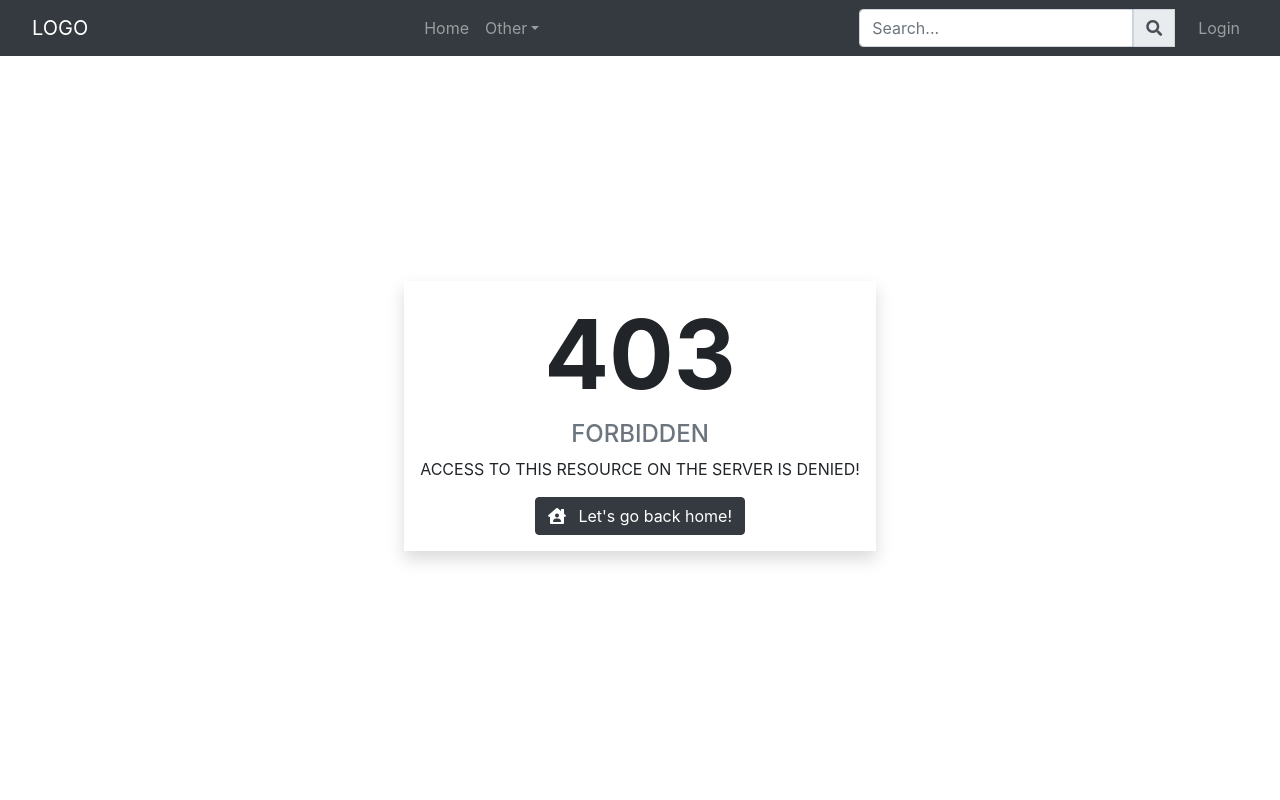
After one commit to vsantiago113/Flask-Boilerplate, a Flask app: template services/web_application/web_app/myapp/templates/403.html in a window 1280 px wide. The commit adds this page. Run offline with Flask 2, Linux system fonts and the light colour scheme; the template is opened without the code that fills it, so the values that code supplies are empty; data comes from the database, SQL or seed files in the repository; parts of the project's set-up code (start-up, migrations or seed data) failed here and were passed over; some libraries are stand-ins or nearby versions.

Commit message:
Restricted access to the Flask-Admin portal

```diff
--- a/services/web_application/web_app/myapp/__init__.py
+++ b/services/web_application/web_app/myapp/__init__.py
@@ -2,7 +2,7 @@ from flask import Flask, g
 from flask_login import LoginManager, current_user
 from flask_sqlalchemy import SQLAlchemy
 from flask_wtf.csrf import CSRFProtect
-from flask_admin import Admin
+from flask_admin import Admin, AdminIndexView
 
 SECRET_KEY = 'mysupersecretkey'
 
@@ -25,7 +25,16 @@ database = SQLAlchemy(application)
 
 csrf = CSRFProtect(application)
 
-admin = Admin(application, name='My Flask App', template_mode='bootstrap4')
+
+# Create customized index view class
+class MyAdminIndexView(AdminIndexView):
+    def is_accessible(self):
+        if current_user.is_authenticated:
+            return current_user.is_admin
+        return False
+
+
+admin = Admin(application, name='My Flask App', template_mode='bootstrap4', index_view=MyAdminIndexView())
 
 
 @application.before_request
--- /dev/null
+++ b/services/web_application/web_app/myapp/templates/403.html
@@ -0,0 +1,14 @@
+{% extends 'layout.html' %}
+
+{% block title %}401 Error{% endblock %}
+
+{% block container %}
+    <div class="full-screen-size-fixed-container d-flex justify-content-center align-items-center">
+        <div class="p-3 text-center shadow">
+            <h1 class="display-1 font-weight-bold ">403</h1>
+            <h4 class="text-muted">FORBIDDEN</h4>
+            <p class="">ACCESS TO THIS RESOURCE ON THE SERVER IS DENIED!</p>
+            <a class="btn btn-dark" href="{{ url_for('home') }}" role="button"><i class="fas fa-house-user mr-2"></i> Let&#39;s go back home!</a>
+        </div>
+    </div>
+{% endblock %}
--- a/services/web_application/web_app/myapp/templates/login.html
+++ b/services/web_application/web_app/myapp/templates/login.html
@@ -45,8 +45,4 @@
             {% endwith %}
         </div>
     </div>
-
-    <nav class="p-3 bg-dark fixed-bottom text-center text-white">
-        <span style="width: 100%;">Copyright © MechanizeCode.com 2020</span>
-    </nav>
 {% endblock %}
--- a/services/web_application/web_app/myapp/views.py
+++ b/services/web_application/web_app/myapp/views.py
@@ -33,6 +33,24 @@ def unauthorized_handler():
     abort(401)
 
 
+@application.errorhandler(401)
+def unauthorized(e: object):
+    """
+
+    :type e: object
+    """
+    return render_template('401.html'), 401
+
+
+@application.errorhandler(403)
+def forbidden(e: object):
+    """
+
+    :type e: object
+    """
+    return render_template('403.html'), 403
+
+
 @application.errorhandler(404)
 def page_not_found(e: object):
     """
@@ -40,15 +58,6 @@ def page_not_found(e: object):
     :type e: object
     """
     return render_template('404.html'), 404
-
-
-@application.errorhandler(401)
-def unauthorized(e: object):
-    """
-
-    :type e: object
-    """
-    return render_template('401.html'), 401
 
 
 @application.errorhandler(500)
@@ -60,7 +69,7 @@ def internal_server_error(e: object):
     return render_template('500.html'), 500
 
 
-class MyAdminView(ModelView):
+class UserView(ModelView):
     page_size = 25
     column_exclude_list = ['password']
     column_searchable_list = ['username', 'email']
@@ -70,6 +79,7 @@ class MyAdminView(ModelView):
     def is_accessible(self):
         if current_user.is_authenticated:
             return current_user.is_admin
+        return False
 
     def inaccessible_callback(self, name, **kwargs):
         # redirect to login page if user doesn't have access
@@ -121,6 +131,7 @@ def logout():
 
 application.register_error_handler(404, page_not_found)
 application.register_error_handler(401, unauthorized)
+application.register_error_handler(403, forbidden)
 application.register_error_handler(500, internal_server_error)
-admin.add_view(MyAdminView(User, database.session))
+admin.add_view(UserView(User, database.session))
 admin.add_link(MenuLink(name='Logout', url='/logout', category=''))
```
